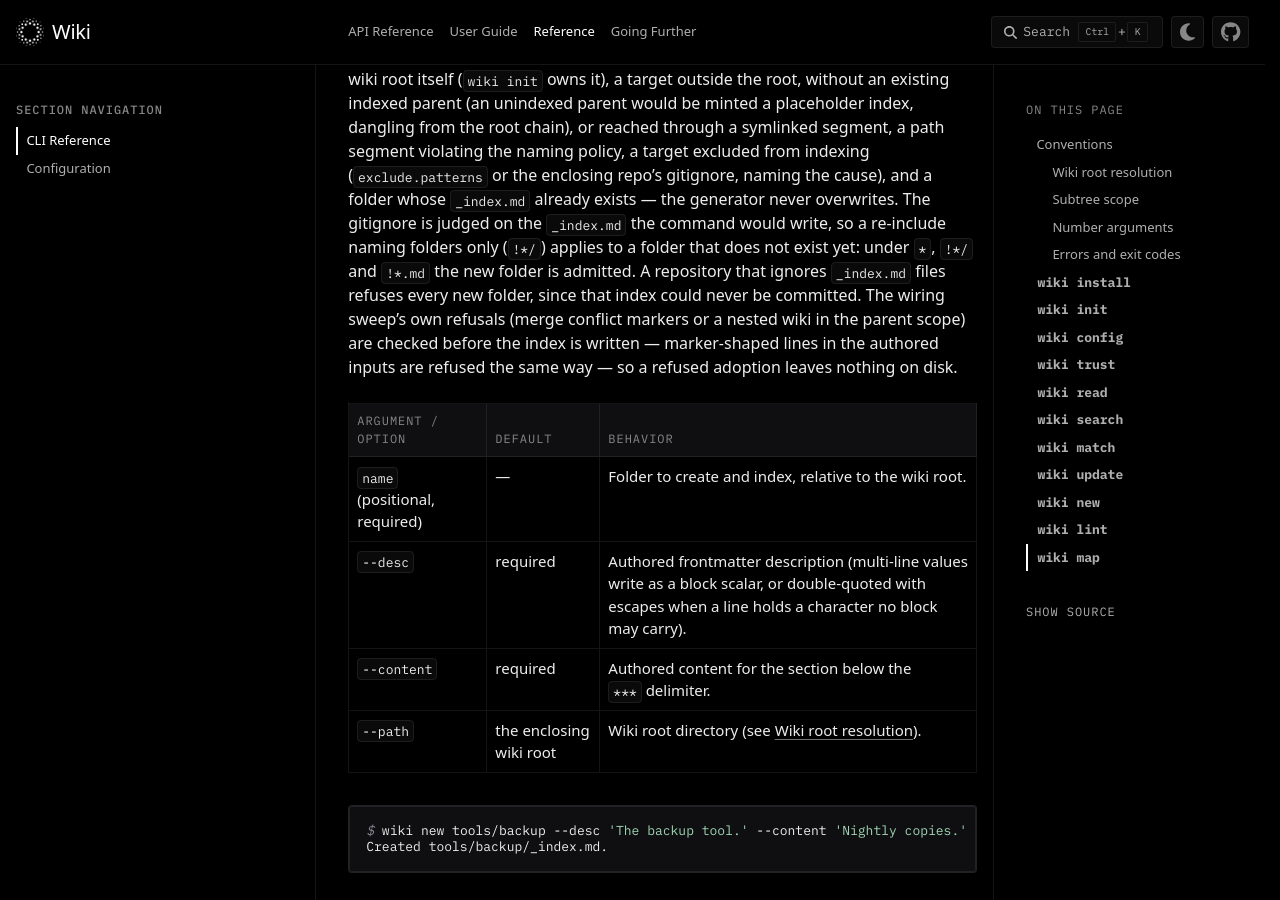
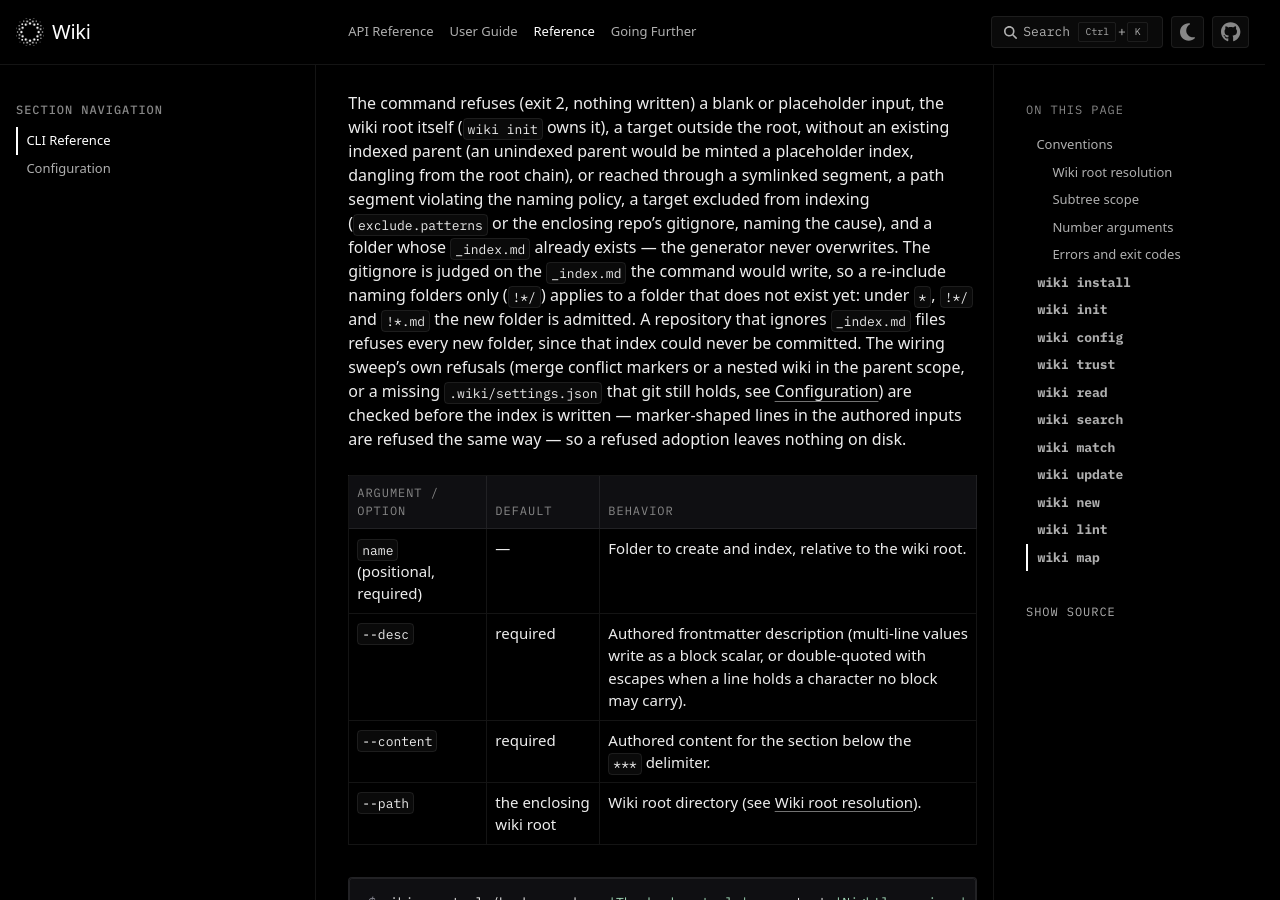
Before and after one commit to plasma-ai/wiki, a Sphinx documentation site: the page built from docs/cli/index.rst, in a window 1280 px wide and 900 px high, scrolled down 12865 px. Built offline with Sphinx 7.4.7 and the PyData theme 0.15.4, drawn with Linux system fonts in a browser that asks for light colours; some web fonts are replaced; pages that are not in the unit, such as notebooks, are missing from menus; cross-references to code outside the pages are shown as plain code; some of the changed text lies outside the part shown.

Commit message:
even out the wording around the lost-settings refusal
The skill said `wiki init` stops whenever git holds the missing file; on
a wiki whose root index stands, `init` returns early with exit code 0,
so the skill now says `init` stops only where it would scaffold. It also
gains the `git restore --staged --worktree` form a staged removal needs,
which the configuration page already gave.

The `init` and `new` refusal lists in the CLI reference name the
refusal, as the `update` and `config` sections do.

Co-Authored-By: Claude Fable 5.2 <noreply@anthropic.com>

```diff
--- a/docs/cli/index.rst
+++ b/docs/cli/index.rst
@@ -165,12 +165,13 @@ object in another key order or spacing prints nothing, and a caller that
 passes its seed on every run stays silent. A settings file that is missing or
 cannot be read counts as different. The wiki name is not compared.
 
-``init`` refuses to scaffold inside an enclosing wiki, refuses an invalid wiki
-name (naming the violated rule) before any write, refuses a re-init sweep over
-merge conflict markers, and fails on an invalid ``OFFLINE_MODE`` value before
-touching the filesystem (``OFFLINE_MODE=true`` skips the Front Matter Title
-download with a warning; the bundled plugin needs no network; see
-:doc:`/configuration`).
+``init`` refuses to scaffold inside an enclosing wiki, refuses to scaffold
+while ``.wiki/settings.json`` is missing and git still holds it (see
+:doc:`/configuration`), refuses an invalid wiki name (naming the violated
+rule) before any write, refuses a re-init sweep over merge conflict markers,
+and fails on an invalid ``OFFLINE_MODE`` value before touching the filesystem
+(``OFFLINE_MODE=true`` skips the Front Matter Title download with a warning;
+the bundled plugin needs no network; see :doc:`/configuration`).
 
 .. list-table::
    :header-rows: 1
@@ -648,9 +649,10 @@ exist yet: under ``*``, ``!*/`` and ``!*.md`` the new folder is admitted. A
 repository that ignores ``_index.md`` files refuses every new folder, since
 that index could never be committed.
 The wiring sweep's own refusals (merge conflict markers or a nested wiki in the
-parent scope) are checked before the index is written — marker-shaped lines in
-the authored inputs are refused the same way — so a refused adoption leaves
-nothing on disk.
+parent scope, or a missing ``.wiki/settings.json`` that git still holds, see
+:doc:`/configuration`) are checked before the index is written — marker-shaped
+lines in the authored inputs are refused the same way — so a refused adoption
+leaves nothing on disk.
 
 .. list-table::
    :header-rows: 1
```
Also changed, not shown: wiki/skills/wiki/SKILL.md (+11 -8 lines).
